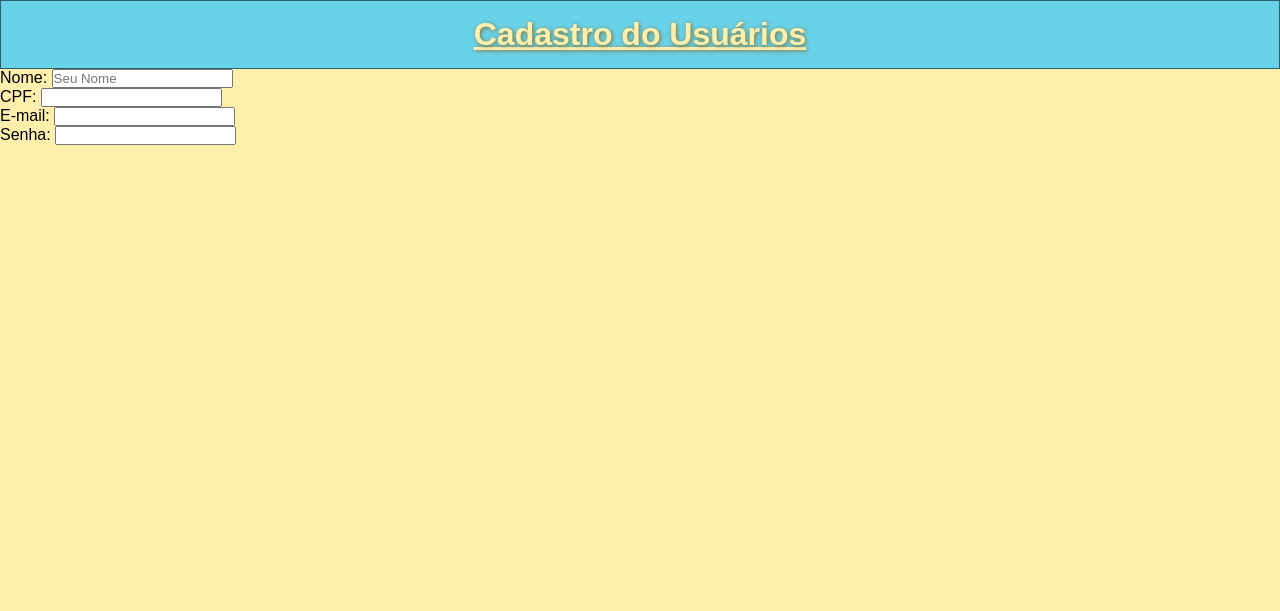
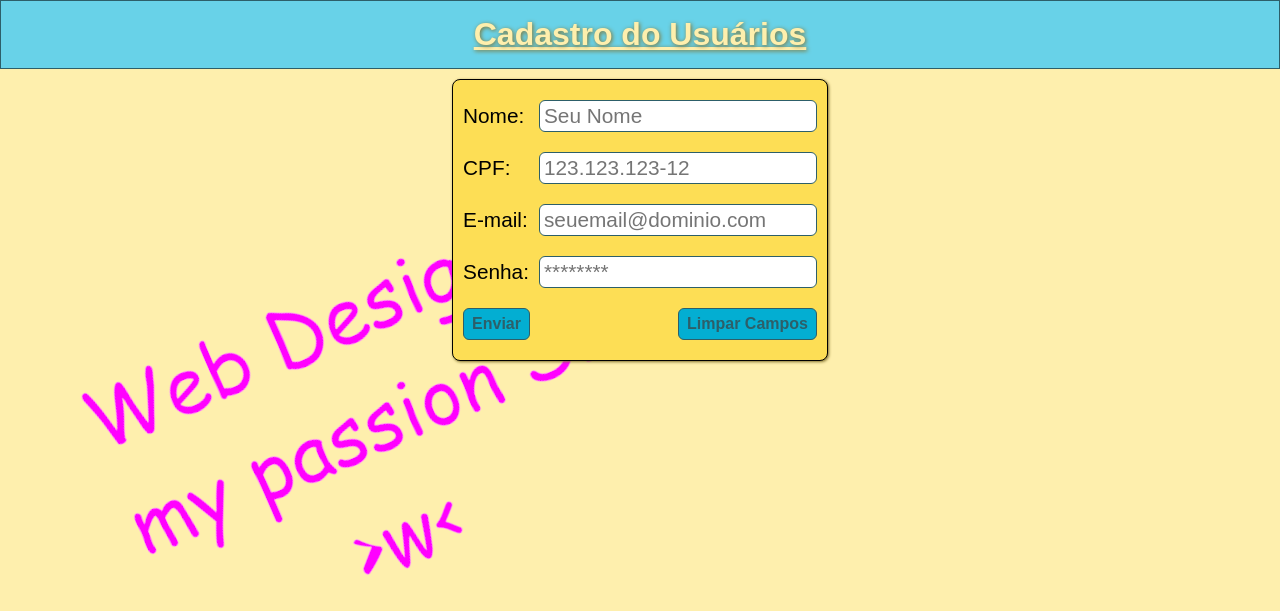
Before and after one commit to LeoCarrijo/Fatec, a Flask app: page /cadastrar_usuario in a window 1280 px wide. Shown: the top 611 px of the page. Run offline with Flask 3, Linux system fonts and the light colour scheme.

Commit message:
Atualização da Pagina Flask

```diff
--- a/Web/crud-pratica/static/base.css
+++ b/Web/crud-pratica/static/base.css
@@ -1,7 +1,7 @@
 @charset "UTF-8";
 
 body {
-    background-color: #FEEFAD;
+    background-image: url(images/fundoIndex.png);
 }
 
 :root {
--- a/Web/crud-pratica/static/style_formulario.css
+++ b/Web/crud-pratica/static/style_formulario.css
@@ -1 +1,67 @@
 @charset "UTF-8";
+
+:root {
+    --azul-piscina: #03AED2;
+    --azul-claro-contorno: #2d5f69;
+    --azul-claro: #68D2E8;
+    --amarelo: #FDDE55;
+    --amarelo-sombra: #82722e;
+    --bege: #FEEFAD;
+    --fundo-input: #9dc0c7;
+}
+
+.principal {
+    display: flex;
+    justify-content: center;
+    align-items: center;
+    width: 100vw;
+    padding: 10px;
+}
+
+.formulario {
+    background-color: var(--amarelo);
+    border: 1px solid black;
+    box-shadow: 1px 1px 3px var(--amarelo-sombra);
+    padding: 10px;
+    border-radius: 8px;
+}
+
+.formulario .caixa, .formulario .caixa__botoes {
+    display: flex;
+    justify-content: space-between;
+    align-items: center;
+    font-size: 1.3rem;
+    padding: 10px 0px;
+    gap: 10px;
+}
+
+.formulario .caixa input {
+    height: 1.5rem;
+    border: 1px solid var(--azul-claro-contorno);
+    border-radius: 6px;
+    color: black;
+    font-size: 1.3rem;
+    padding: 15px 4px;
+}
+
+.formulario .caixa input:focus {
+    transition: 0.15s;
+    background-color: var(--fundo-input);
+}
+
+.formulario .caixa__botoes input {
+    background-color: var(--azul-piscina);
+    color: var(--azul-claro-contorno);
+    border: 1px solid var(--azul-claro-contorno);
+    padding: 6px 8px;
+    border-radius: 6px;
+    font-size: 1rem;
+    font-weight: bold;
+}
+
+.formulario .caixa__botoes input:hover {
+    transition: 0.3s;
+    background-color: var(--azul-claro-contorno);
+    color: var(--azul-piscina);
+    border: 1px solid var(--azul-piscina);
+}
--- a/Web/crud-pratica/templates/formulario.html
+++ b/Web/crud-pratica/templates/formulario.html
@@ -12,6 +12,7 @@
     <header class="cabecalho">
         <h1 class="cabecalho__titulo">Cadastro do Usuários</h1>
     </header>
+    <main class="principal">
         <form class="formulario" method="post">
             <div class="caixa">
                 <label for="nome">Nome: </label>
@@ -19,17 +20,22 @@
             </div>
             <div class="caixa">
                 <label for="cpf">CPF: </label>
-            <input type="text" name="cpf" onkeyup="formatarCPF()" id="cpf">
+                <input type="text" name="cpf" onkeyup="formatarCPF()" id="cpf" placeholder="123.123.123-12">
             </div>
             <div class="caixa">
                 <label for="email">E-mail: </label>
-            <input type="email" name="email" id="email" pattern="/^[\w-]+(\.[\w-]+)*@([\w-]+\.)+[a-zA-Z]{2,7}$/" required>
+                <input type="email" name="email" id="email" pattern="/^[\w-]+(\.[\w-]+)*@([\w-]+\.)+[a-zA-Z]{2,7}$/" placeholder="seuemail@dominio.com" required>
             </div>
             <div class="caixa">
                 <label for="senha">Senha: </label>
-            <input type="password" name="senha" id="senha">
+                <input type="password" name="senha" id="senha" placeholder="********">
+            </div>
+            <div class="caixa__botoes">
+                <input type="submit" value="Enviar">
+                <input type="reset" value="Limpar Campos">
             </div>
         </form>
+    </main>
 </body>
 
     <script>
```
Also changed, not shown: Web/crud-pratica/static/images/fundoIndex.png (added), 4 other files. Lines whose indentation alone changed are shown as unchanged.
